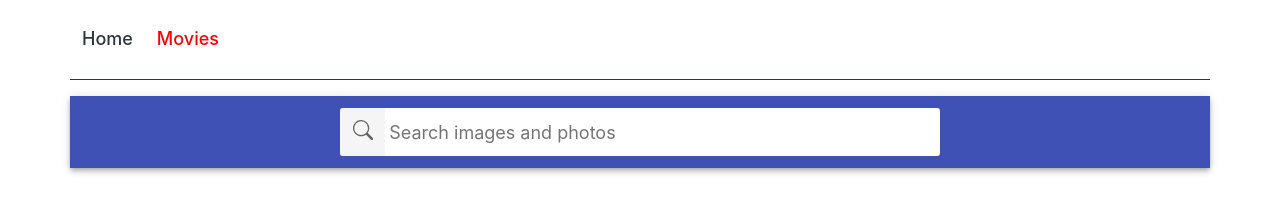
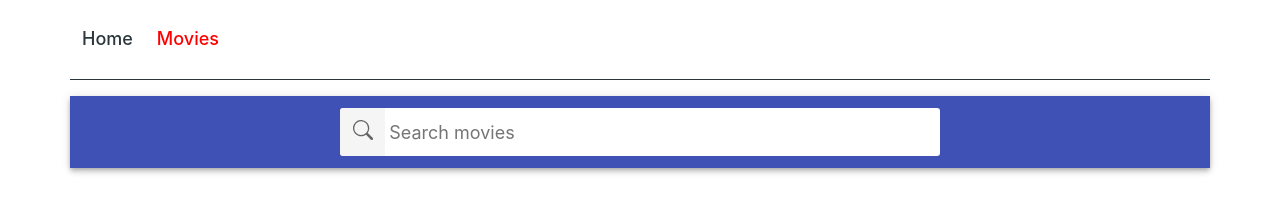
Before and after one commit to SergiusNahnoinyi/goit-react-hw-05-movies, a React (Create React App) app: page /movies in a window 1280 px wide. Shown: the top 210 px of the page. Built offline with nearby package versions, Linux system fonts and the light colour scheme.

Commit message:
Добавляет в параметры адресной строки ключевое слово поиска

```diff
--- a/src/components/Searchbar/Searchbar.js
+++ b/src/components/Searchbar/Searchbar.js
@@ -35,7 +35,7 @@ export default function Searchbar({ onSubmit }) {
           onChange={handleChange}
           autoComplete="off"
           autoFocus
-          placeholder="Search images and photos"
+          placeholder="Search movies"
         />
       </form>
     </header>
--- a/src/pages/MoviesPage.js
+++ b/src/pages/MoviesPage.js
@@ -1,4 +1,5 @@
 import { useState, useEffect } from 'react';
+import { useNavigate, useLocation } from 'react-router-dom';
 import { toast } from 'react-toastify';
 import { ToastContainer } from 'react-toastify';
 
@@ -11,6 +12,8 @@ import 'react-toastify/dist/ReactToastify.css';
 export default function MoviesPage() {
   const [movieName, setMovieName] = useState('');
   const [movies, setMovies] = useState(null);
+  let navigate = useNavigate();
+  const location = useLocation();
 
   useEffect(() => {
     if (!movieName) {
@@ -27,6 +30,7 @@ export default function MoviesPage() {
 
   const handleFormSubmit = query => {
     setMovieName(query);
+    navigate({ ...location, search: `query=${query}` });
   };
 
   return (
```
